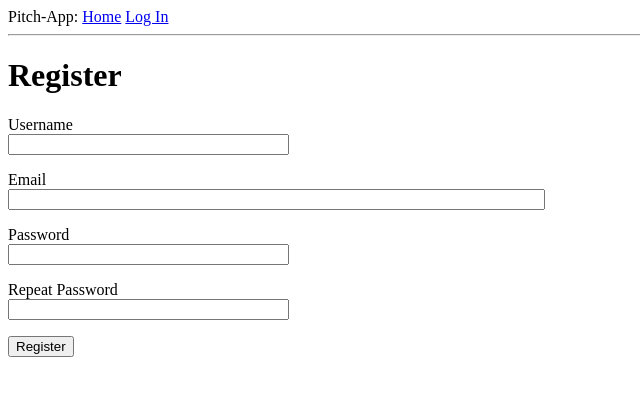
After one commit to halima254/pitch-app, a Flask app: page /register in a window 1280 px wide. The commit adds this page. Shown: the top 396 px of the page, without its empty margins (0-640 px from the left). Run offline with Flask 2, Linux system fonts and the light colour scheme.

Commit message:
add registration class and form and validate

```diff
--- a/app/__init__.py
+++ b/app/__init__.py
@@ -10,5 +10,6 @@ app.config.from_object(Config)
 db = SQLAlchemy(app)
 migrate = Migrate(app,db)
 login = LoginManager(app)
+login.login_view = 'login'
 
 from app import views,models
--- a/app/forms.py
+++ b/app/forms.py
@@ -1,6 +1,7 @@
 from flask_wtf import FlaskForm
 from wtforms import StringField,PasswordField,BooleanField,SubmitField
-from wtforms.validators import DataRequired
+from wtforms.validators import ValidationError, DataRequired, Email,EqualTo
+from app.models import User
 
 
 class LoginForm(FlaskForm):
@@ -8,3 +9,21 @@ class LoginForm(FlaskForm):
     password = PasswordField('Password', validators=[DataRequired()])
     remember_me = BooleanField('Remeber Me')
     submit = SubmitField('Sign In')
+
+class RegistrationForm(FlaskForm):
+    username = StringField('Username', validators=[DataRequired()])
+    email = StringField('Email', validators=[DataRequired(), Email()])
+    password = PasswordField('Password', validators=[DataRequired()])
+    password2 = PasswordField(
+        'Repeat Password', validators=[DataRequired(), EqualTo('password')])
+    submit = SubmitField('Register')
+
+    def validate_username(self, username):
+        user = User.query.filter_by(username=username.data).first()
+        if user is not None:
+            raise ValidationError('Please use a different username.')
+
+    def validate_email(self, email):
+        user = User.query.filter_by(email=email.data).first()
+        if user is not None:
+            raise ValidationError('Please use a different email address.')
--- a/app/templates/index.html
+++ b/app/templates/index.html
@@ -1,7 +1,7 @@
 {% extends "base.html" %}
 
 {% block content %}
-    <h1>Hi, {{ user.username }}!</h1>
+    <h1>Hi, {{ current_user.username }}!</h1>
     {% for post in posts %}
     <div><p>{{ post.author.username }} says: <b>{{ post.body }}</b></p></div>
     {% endfor %}
--- a/app/templates/login.html
+++ b/app/templates/login.html
@@ -1,5 +1,6 @@
 {% extends "base.html" %}
 {% block content %}
+
 <h1>Sign In</h1>
 <form action="" method="post" novalidate>
 {{form.hidden_tag()}}
@@ -22,4 +23,5 @@
 </p>
 <p>{{ form.submit()}}</p>
 </form>
+<p>New User? <a href="{{ url_for('register') }}">Click Here to Register!</a></p>
 {% endblock %}
--- /dev/null
+++ b/app/templates/register.html
@@ -0,0 +1,37 @@
+{% extends "base.html" %}
+
+{% block content %}
+    <h1>Register</h1>
+    <form action="" method="post">
+        {{ form.hidden_tag() }}
+        <p>
+            {{ form.username.label }}<br>
+            {{ form.username(size=32) }}<br>
+            {% for error in form.username.errors %}
+            <span style="color: red;">[{{ error }}]</span>
+            {% endfor %}
+        </p>
+        <p>
+            {{ form.email.label }}<br>
+            {{ form.email(size=64) }}<br>
+            {% for error in form.email.errors %}
+            <span style="color: red;">[{{ error }}]</span>
+            {% endfor %}
+        </p>
+        <p>
+            {{ form.password.label }}<br>
+            {{ form.password(size=32) }}<br>
+            {% for error in form.password.errors %}
+            <span style="color: red;">[{{ error }}]</span>
+            {% endfor %}
+        </p>
+        <p>
+            {{ form.password2.label }}<br>
+            {{ form.password2(size=32) }}<br>
+            {% for error in form.password2.errors %}
+            <span style="color: red;">[{{ error }}]</span>
+            {% endfor %}
+        </p>
+        <p>{{ form.submit() }}</p>
+    </form>
+{% endblock %}
--- a/app/views.py
+++ b/app/views.py
@@ -1,10 +1,16 @@
 from flask import render_template, flash, redirect
-from app import app
-from app.forms import LoginForm
+from app import app,login,db
+from app.forms import LoginForm, RegistrationForm
+from flask_login import current_user, login_user,login_required, logout_user
+from app.models import User
+from flask import request, url_for
+
+from werkzeug.urls import url_parse
 
 
 @app.route('/')
 @app.route('/index')
+@login_required
 def index():
 
     user = {'username':'Patience'}
@@ -19,7 +25,7 @@ def index():
             'body': 'what topic interest you?'
         }
     ]
-    return render_template('index.html',title ='Home', user = user,posts= posts )
+    return render_template('index.html',title ='Home',posts= posts )
 
 @app.route('/login', methods=['GET','POST'])
 def login():
@@ -33,7 +39,11 @@ def login():
             flash('Invalid username or password')
             return redirect(url_for('login'))
         login_user(user, remember=form.remember_me.data)
-        return redirect(url_for('index'))
+        next_page = request.args.get('next')
+        if not next_page or url_parse(next_page).netloc != '':
+            next_page = url_for('index')
+
+        return redirect(next_page)
 
 
    return render_template('login.html', title = 'Sign In', form=form)
@@ -42,3 +52,18 @@ def login():
 def logout():
     logout_user()
     return redirect(url_for('index'))
+
+
+@app.route('/register', methods=['GET', 'POST'])
+def register():
+    if current_user.is_authenticated:
+        return redirect(url_for('index'))
+    form = RegistrationForm()
+    if form.validate_on_submit():
+        user = User(username=form.username.data, email=form.email.data)
+        user.set_password(form.password.data)
+        db.session.add(user)
+        db.session.commit()
+        flash('Congratulations, you are now a registered user!')
+        return redirect(url_for('login'))
+    return render_template('register.html', title='Register', form=form)
```
Also changed, not shown: app.db, 1 other file.
